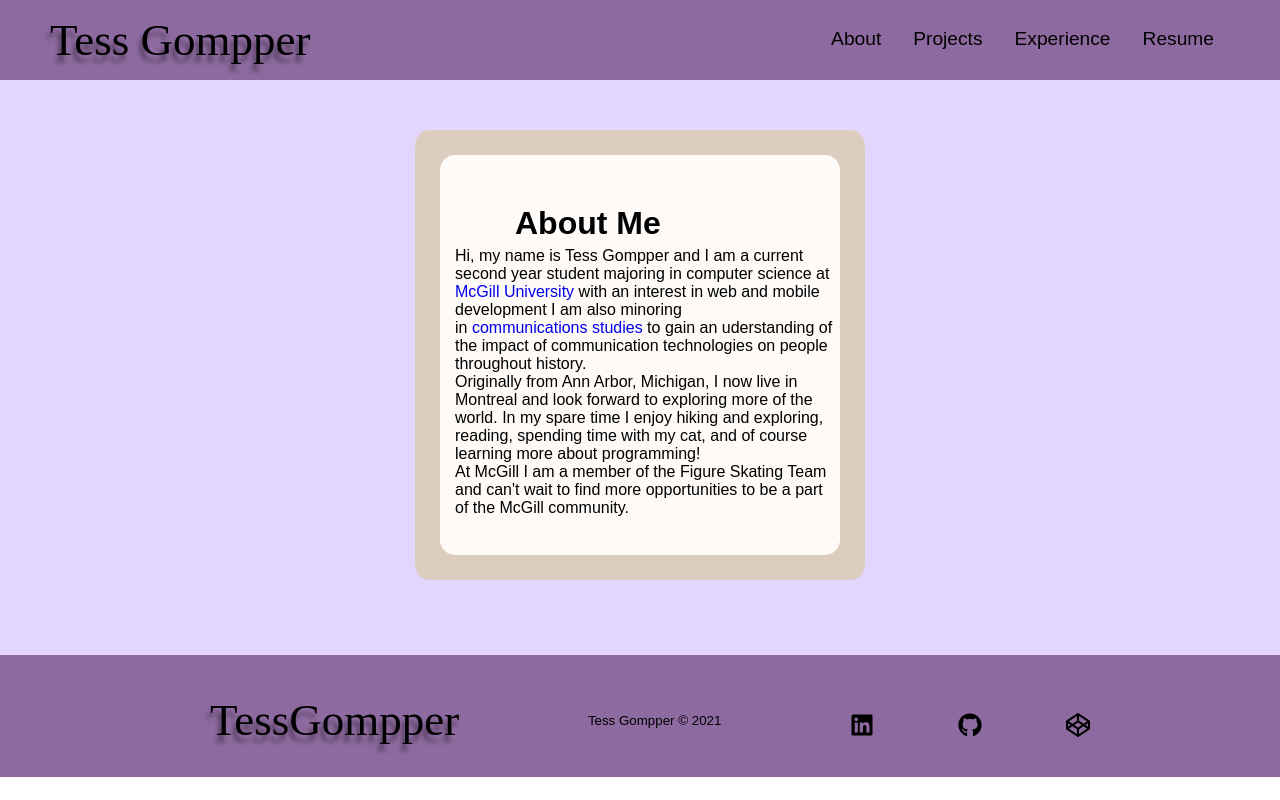
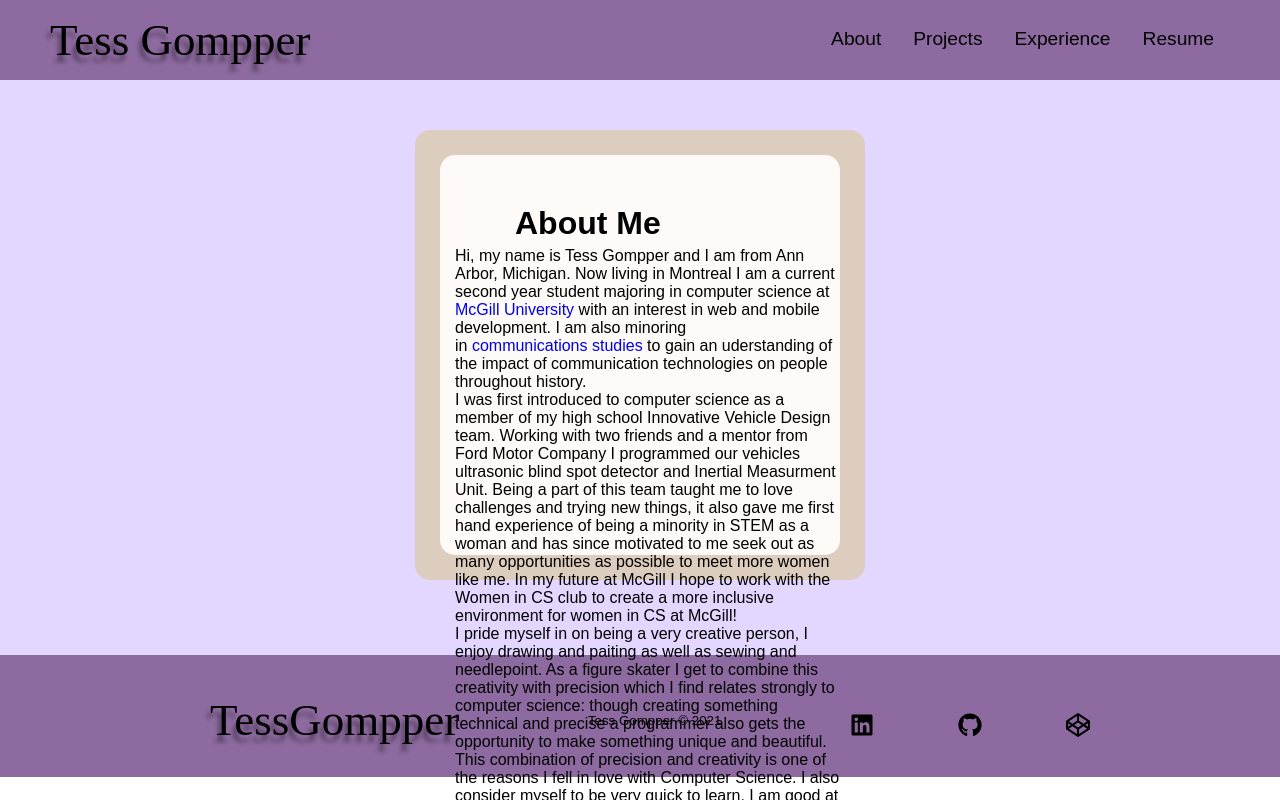
Before and after one commit to tgompper1/myWebsite, a React (Create React App) app: page /about in a window 1280 px wide. Shown: the top 800 px of the page. Built offline with nearby package versions, Linux system fonts and the light colour scheme.

Commit message:
update about me

```diff
--- a/src/components/pages/About/About.js
+++ b/src/components/pages/About/About.js
@@ -7,14 +7,27 @@ function About() {
             <div class='aboutbubble__container2'>
                 <div class='aboutbubble'>
                     <h1>About Me</h1>
-                    <p>Hi, my name is Tess Gompper and I am a current second year student majoring in
+                    <p>Hi, my name is Tess Gompper and I am from Ann Arbor, Michigan. Now living in Montreal I am a current second year student majoring in
                         computer science at <a href="https://www.cs.mcgill.ca/academic/undergrad/ba/"><nobr>McGill University</nobr></a> with an
-                        interest in web and mobile development I am also minoring in
+                        interest in web and mobile development. I am also minoring in
                         <a href ="https://www.mcgill.ca/ahcs/undergraduate/cs"><nobr> communications studies </nobr></a>
-                        to gain an uderstanding of the impact of communication technologies on people throughout history.<br></br>Originally from Ann Arbor, Michigan, I now
-                        live in Montreal and look forward to exploring more of the world. In my spare time
-                        I enjoy hiking and exploring, reading, spending time with my cat, and of course learning more about programming!<br></br>
-                        At McGill I am a member of the Figure Skating Team and can't wait to find more opportunities to be a part of the McGill community.</p>
+                        to gain an uderstanding of the impact of communication technologies on people throughout history.<br></br>
+                        I was first introduced to computer science as a member of my high school Innovative Vehicle Design team. Working with two friends and a mentor from Ford Motor Company
+                        I programmed our vehicles ultrasonic blind spot detector and Inertial Measurment Unit. Being a part of this team
+                        taught me to love challenges and trying new things, it also gave me first hand experience of being a minority
+                        in STEM as a woman and has since motivated to me seek out as many opportunities as possible to meet more women like me. In my future at McGill I hope to work
+                        with the Women in CS club to create a more inclusive environment for women in CS at McGill!
+                        <br></br> I pride myself in on being a very creative person, I enjoy drawing and paiting as well as sewing and needlepoint. As a figure skater
+                        I get to combine this creativity with precision which I find relates strongly to computer science: though creating something technical and precise
+                        a programmer also gets the opportunity to make something unique and beautiful. This combination of precision and creativity
+                        is one of the reasons I fell in love with Computer Science. I also consider myself to be very quick to learn. I am good at following directions
+                        and asking for help which makes me easy to teach. This past summer working at a coffee shop I was able to progress from cashier to fully
+                        trained barista in just 1 week of training. Though a simple example, this showcases my ability to learn quickly and efficiently. <br></br>
+                        In my spare time I enjoy hiking and exploring, reading, spending time with my cat, and trying out new food spots! I have figure skated almost my whole and
+                        am continuing skating for fun as a member of the McGill Figure Skating team. Throughout high school I worked with
+                        special needs athletes through figure skating as a coach and Unified Partner with Michigan Special Olympics and I am excited to continue
+                        my volunteering in Montreal. This fall I will be starting as a mentor with <a href= "https://www.montrealbeyondme.ca/"><nobr>Beyond Me Montreal</nobr> working</a>
+                         one-on-one with a child with special needs! </p>
                 </div>
             </div>
         </div>
```
